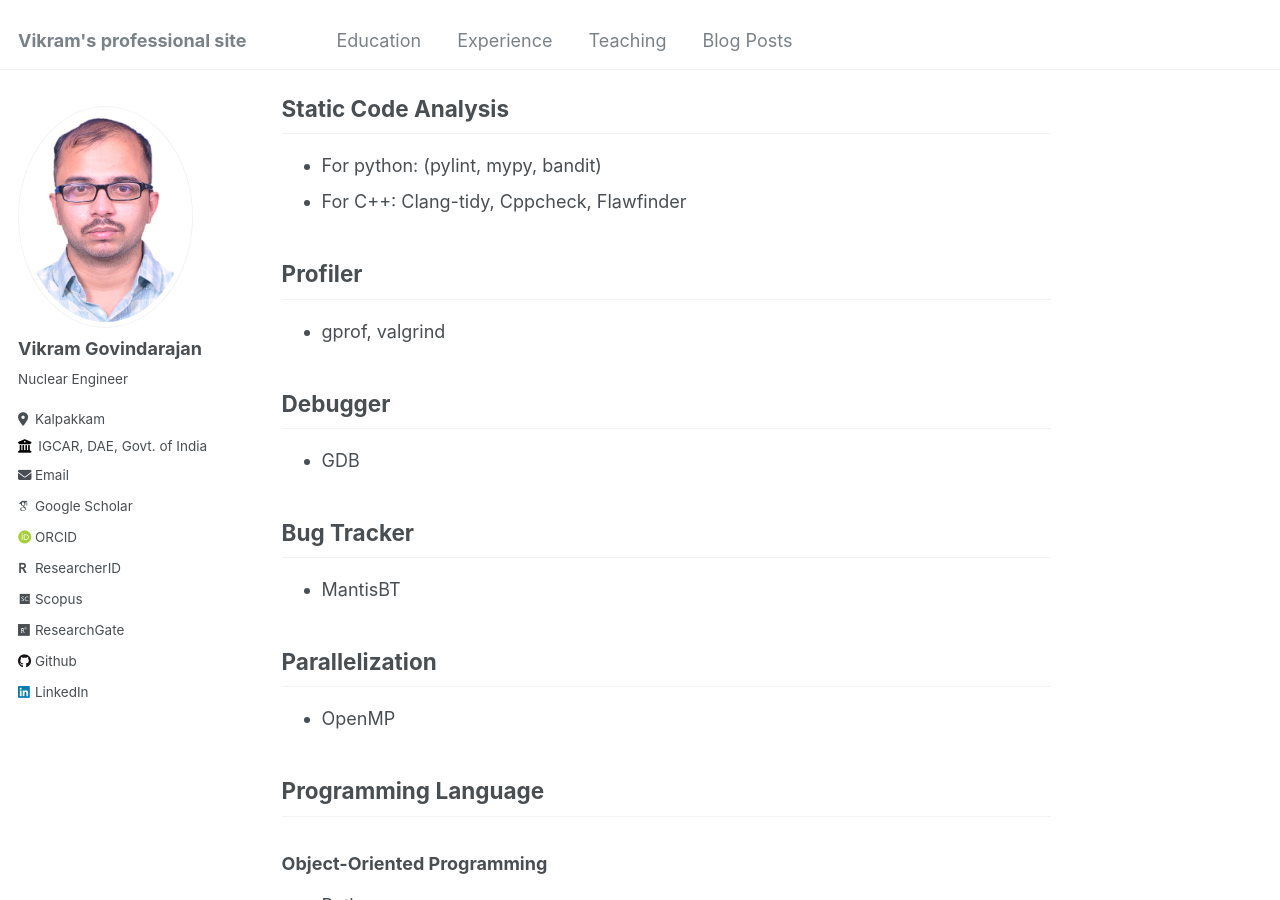
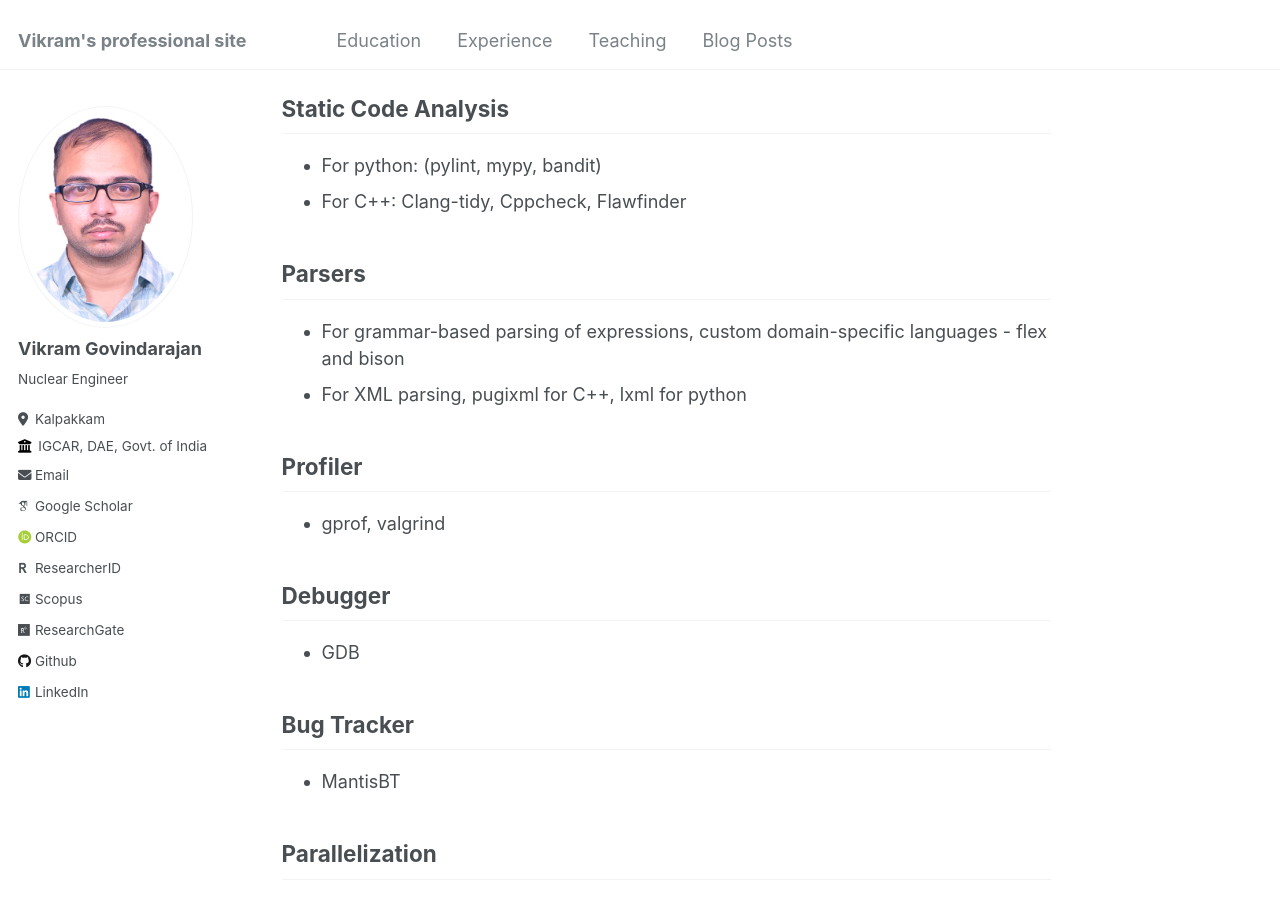
Before and after one commit to VikramGovindarajan/vikramgovindarajan.github.io, a Jekyll site: the page built from _pages/blogs/tools_hpc.md, in a window 1280 px wide and 900 px high, scrolled down 1357 px. Built offline with Jekyll 4.4.1, drawn with Linux system fonts in a browser that asks for light colours; some web fonts are replaced.

Commit message:
add parsing tools

```diff
--- a/_pages/blogs/tools_hpc.md
+++ b/_pages/blogs/tools_hpc.md
@@ -38,6 +38,10 @@ This page describes the open-source tools to develop and maintain codes.
 - For python: (pylint, mypy, bandit)
 - For C++: Clang-tidy, Cppcheck, Flawfinder
 
+## Parsers
+- For grammar-based parsing of expressions, custom domain-specific languages - flex and bison
+- For XML parsing, pugixml for C++, lxml for python
+
 ## Profiler
 - gprof, valgrind
 
```
